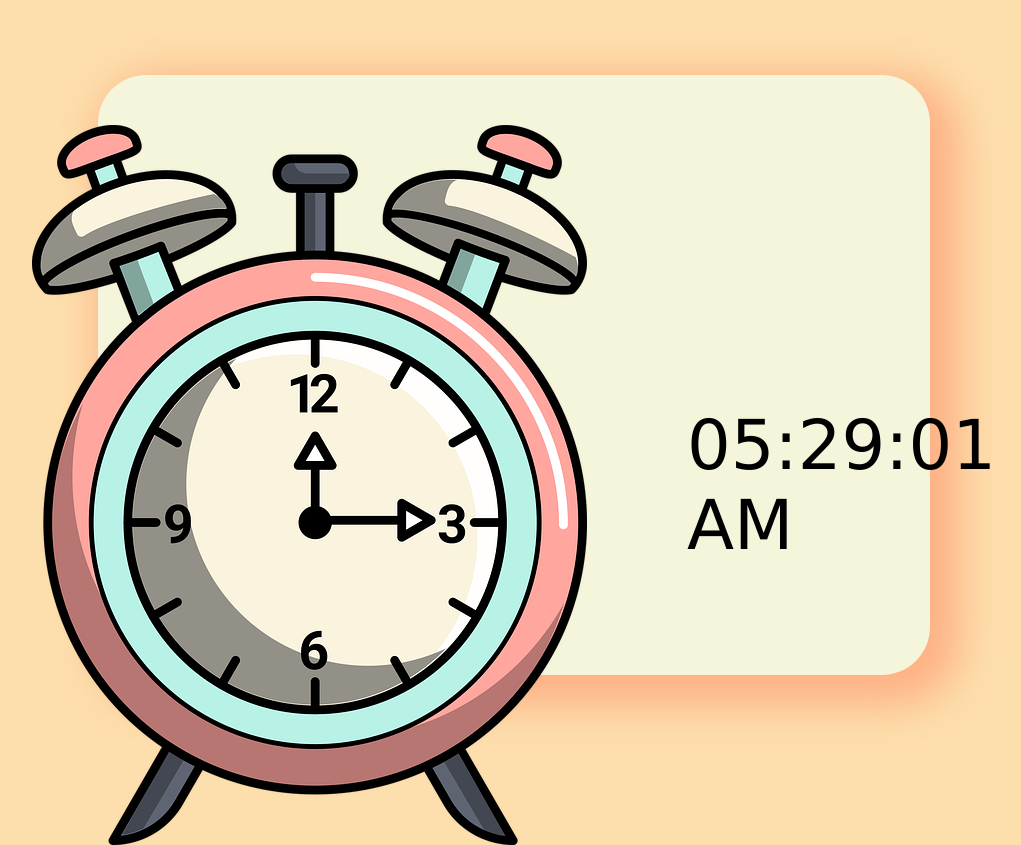
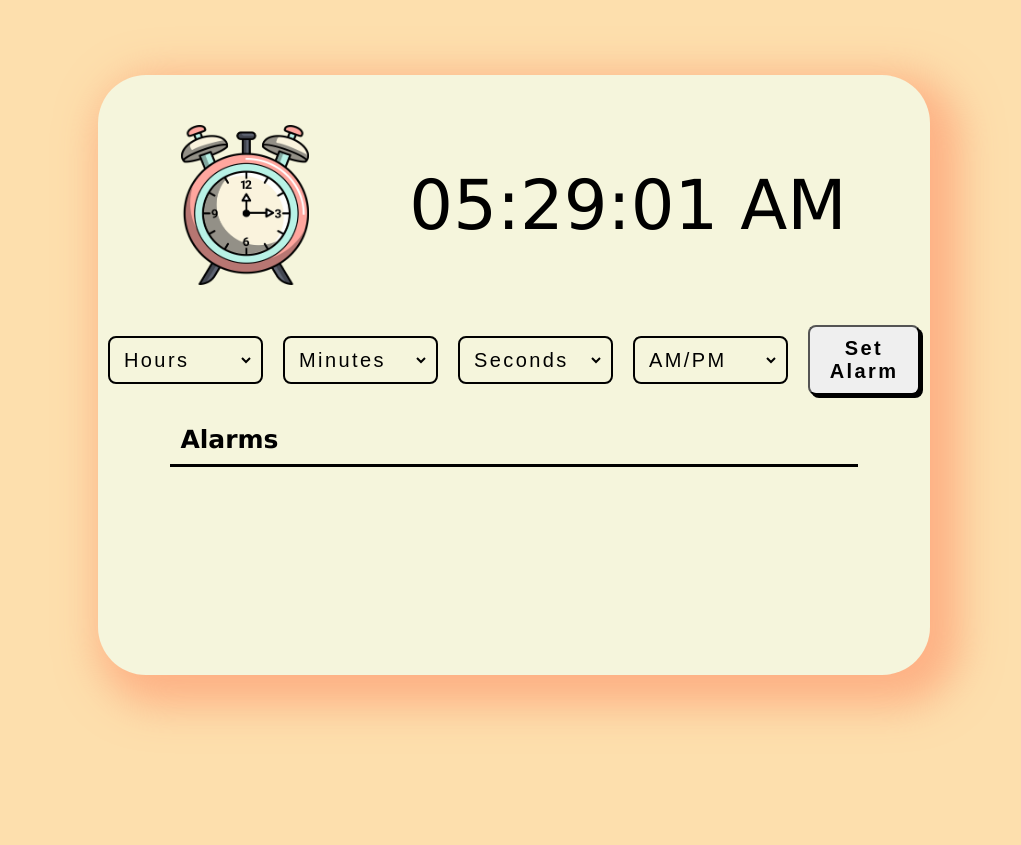
Before and after one commit to Aniket2602/Alarm-Clock, a plain HTML site: page index.html in a window 1280 px wide. Shown: the top 845 px of the page, without its empty margins (126-1147 px from the left). After the commit the page ends 800 px from the top, so only its background shows below. Drawn offline with Linux system fonts and the light colour scheme.

Commit message:
Image styling

```diff
--- a/style.css
+++ b/style.css
@@ -22,6 +22,11 @@ body {
   flex-direction: column;
   background-color: beige;
   box-shadow: 15px 15px 40px 15px rgba(253, 161, 119, 0.75);
+}
+
+#main-container img {
+  width: 8rem;
+  height: 10rem;
 }
 
 /* Styling for clock image and current time */
```
